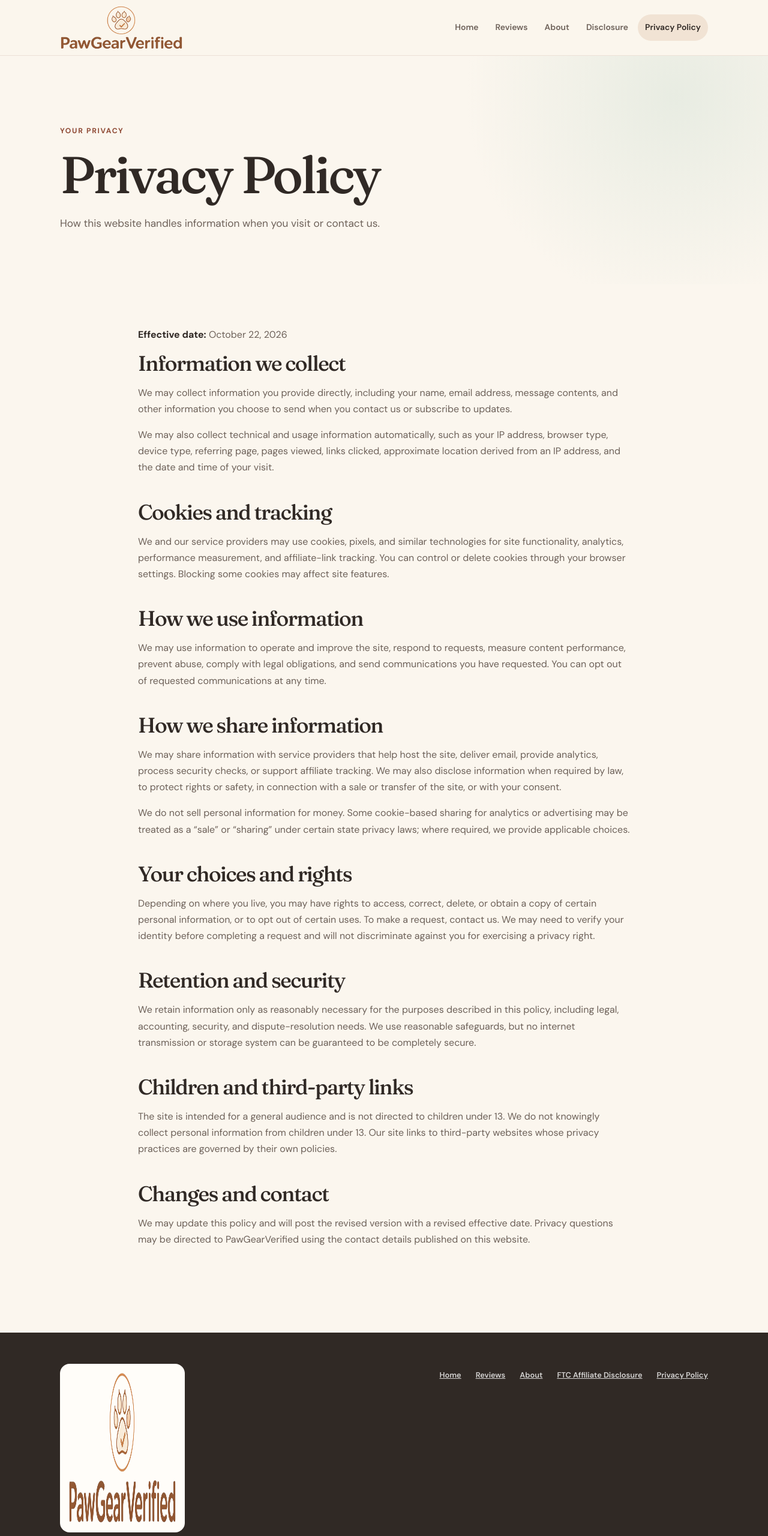
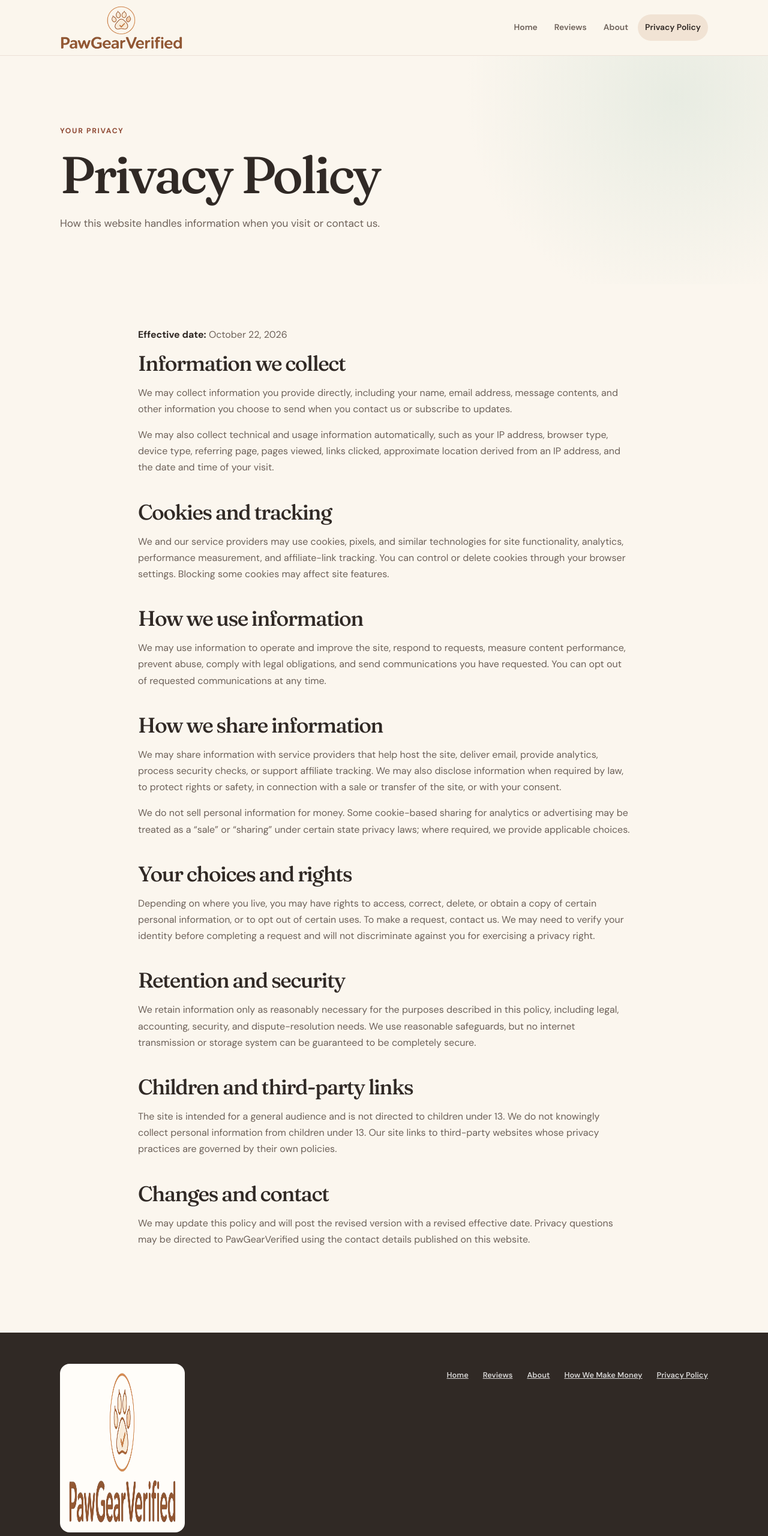
Before and after one commit to xiluchen0302/pawgearverified-site, a website: page public/privacy-policy/index.html in a window 1280 px wide. Shown: the top 2560 px of the page at 60% size. Drawn offline with Linux system fonts and the light colour scheme.

Commit message:
Simplify site navigation

```diff
--- a/public/privacy-policy/index.html
+++ b/public/privacy-policy/index.html
@@ -12,7 +12,7 @@
   <header class="header">
     <div class="shell header-inner">
       <a class="brand" href="/" aria-label="PawGearVerified home"><img src="/assets/pawgearverified-logo-web.png" alt="PawGearVerified" width="720" height="261"></a>
-      <nav aria-label="Primary navigation"><ul class="nav-list"><li><a href="/">Home</a></li><li><a href="/reviews/">Reviews</a></li><li><a href="/about/">About</a></li><li><a href="/affiliate-disclosure/">Disclosure</a></li><li><a href="/privacy-policy/" aria-current="page">Privacy Policy</a></li></ul></nav>
+      <nav aria-label="Primary navigation"><ul class="nav-list"><li><a href="/">Home</a></li><li><a href="/reviews/">Reviews</a></li><li><a href="/about/">About</a></li><li><a href="/privacy-policy/" aria-current="page">Privacy Policy</a></li></ul></nav>
     </div>
   </header>
   <main>
@@ -31,6 +31,6 @@
       </article>
     </div>
   </main>
-  <footer class="footer"><div class="shell footer-inner"><div><a class="footer-logo" href="/"><img src="/assets/pawgearverified-logo-web.png" alt="PawGearVerified" width="720" height="261"></a><p class="footer-copy">Independent reviews of practical pet hardware, made for the way cats, dogs, and their people really live.</p></div><nav class="footer-links" aria-label="Footer navigation"><a href="/">Home</a><a href="/reviews/">Reviews</a><a href="/about/">About</a><a href="/affiliate-disclosure/">FTC Affiliate Disclosure</a><a href="/privacy-policy/">Privacy Policy</a></nav></div><div class="shell footer-bottom"><span>© 2026 PawGearVerified. All rights reserved.</span><a href="/affiliate-disclosure/">FTC Affiliate Disclosure</a></div></footer>
+  <footer class="footer"><div class="shell footer-inner"><div><a class="footer-logo" href="/"><img src="/assets/pawgearverified-logo-web.png" alt="PawGearVerified" width="720" height="261"></a><p class="footer-copy">Independent reviews of practical pet hardware, made for the way cats, dogs, and their people really live.</p></div><nav class="footer-links" aria-label="Footer navigation"><a href="/">Home</a><a href="/reviews/">Reviews</a><a href="/about/">About</a><a href="/affiliate-disclosure/">How We Make Money</a><a href="/privacy-policy/">Privacy Policy</a></nav></div><div class="shell footer-bottom"><span>© 2026 PawGearVerified. All rights reserved.</span><a href="/affiliate-disclosure/">How We Make Money</a></div></footer>
 </body>
 </html>
```
